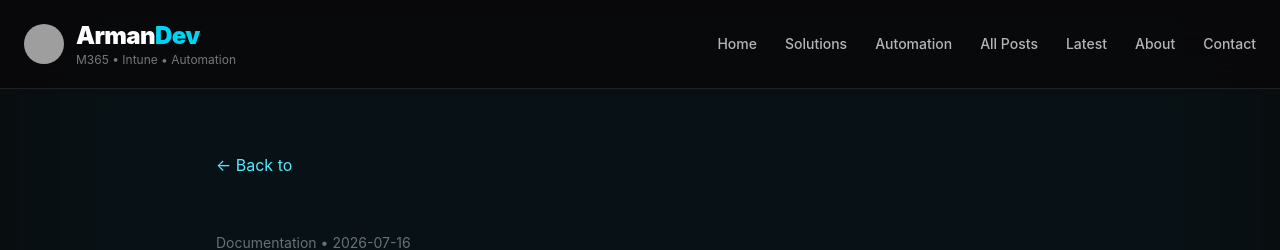
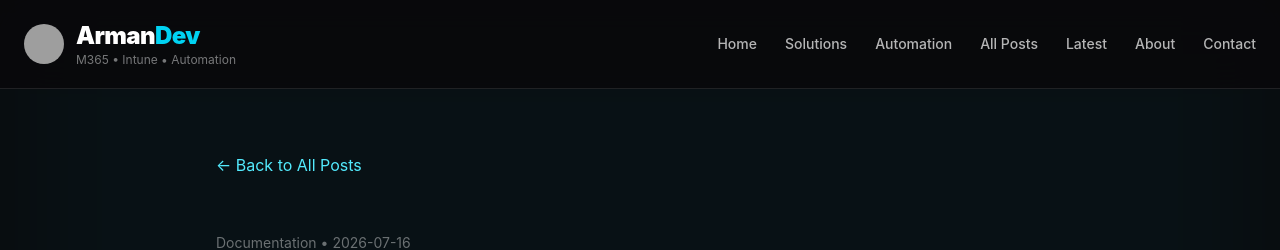
Before and after one commit to Joanez/armandev, a React (Vite) app: page /#/post/2026-07-16-build-a-power-bi-software-version-compliance-report-from-endpoint-inventory in a window 1280 px wide. Shown: the top 250 px of the page. Built offline with nearby package versions, Linux system fonts and the light colour scheme; grey boxes are pictures that could not be loaded.

Commit message:
Improving return to category

```diff
--- a/src/pages/Post.jsx
+++ b/src/pages/Post.jsx
@@ -311,9 +311,12 @@ export default function Post() {
       <div className="fixed inset-0 bg-cyan-500/5 blur-3xl pointer-events-none" />
 <Navbar />
       <main className="relative z-10 max-w-4xl mx-auto px-6 py-16">
-        <Link to="/" className="text-cyan-300 hover:text-cyan-200">
-          ← Back to {post.category}
-        </Link>
+        <Link
+  to={post.categorySlug ? `/category/${post.categorySlug}` : "/"}
+  className="text-cyan-300 hover:text-cyan-200"
+>
+  ← Back to {post.category || "All Posts"}
+</Link>
 
         <article className="mt-14">
           <div className="text-sm text-white/40">
```
